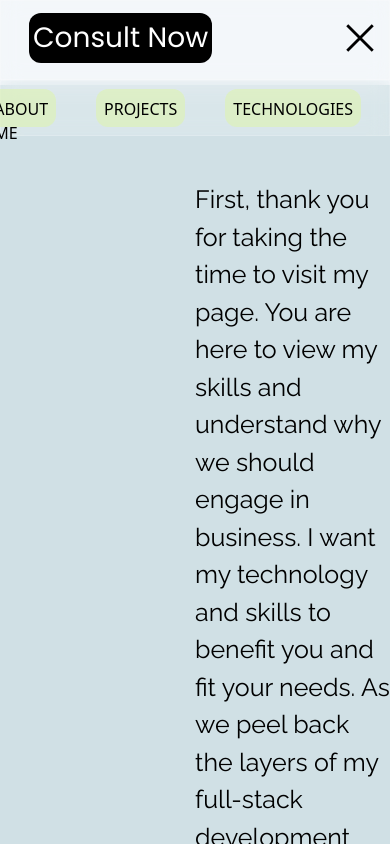
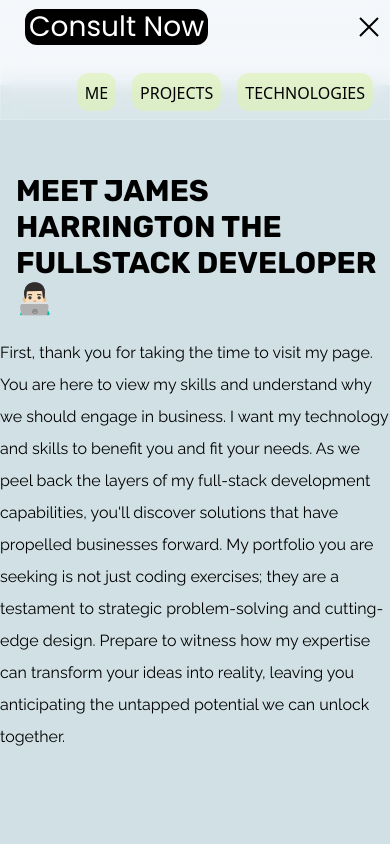
Before and after one commit to 00gigs/PersonalPortfolio, a React (Create React App) app: page / in a window 390 px wide. Both pictures are taken after a click on the icon 360 px from the left and 38 px from the top of the page. Built offline with nearby package versions, Linux system fonts and the light colour scheme.

Commit message:
updated UI to be mobile responsive

```diff
--- a/src/App.css
+++ b/src/App.css
@@ -24,9 +24,34 @@
 /*Carousel swiping*/
 
 .swiper {
-  width: 65%;
+  width: 100%;
   height: 60%;
 
+}
+
+
+@media (min-width: 640px) { /* Tailwind's 'sm' breakpoint */
+  .swiper {
+    width: 75%; /* Adjust as needed */
+  }
+}
+
+@media (min-width: 768px) { /* Tailwind's 'md' breakpoint */
+  .swiper {
+    width: 66.666667%; /* Adjust as needed */
+  }
+}
+
+@media (min-width: 1024px) { /* Tailwind's 'lg' breakpoint */
+  .swiper {
+    width: 50%; /* Adjust as needed */
+  }
+}
+
+@media (min-width: 1280px) { /* Tailwind's 'xl' breakpoint */
+  .swiper {
+    width:75%; /* Adjust as needed */
+  }
 }
 
 .swiper-slide {
--- a/src/App.js
+++ b/src/App.js
@@ -30,12 +30,12 @@ function App() {
     <div className="  bg-slate-100">
       <Navbar ref={sectionRef} scrollToSection={scrollToSection} AboutSectionRef={AboutSectionRef} projectsRef={projectsSectionRef} technologiesRef={technologiesSectionRef} contactRef={contactRef}/>
       {/**fill in styled divs with components that make up application */}
-      <div className="bg-[#88b5bb51] h-[90vh] w-full  sectional ">
+      <div className="bg-[#88b5bb51] min-h-[90vh] w-full  sectional ">
         {/**make |hero section| sections with styled div*/}
-        <div className="grid  grid-cols-2 items-center">
+        <div className="grid grid-cols-1 sm:grid-cols-2 items-center">
           <Header />
           {/**Main title or welcome message */}
-          <p className="flex justify-start font-raleway font-thin text-[25px] mt-[6rem]">
+          <p className="font-raleway font-thin text-[16px] lg:text-[25px] mt-12 sm:mt-24 md:mt-[6rem] leading-loose sm:leading-loose md:leading-loose text-left sm:text-left">
             First, thank you for taking the time to visit my page. You are here
             to view my skills and understand why we should engage in business. I
             want my technology and skills to benefit you and fit your needs. As
@@ -87,7 +87,7 @@ function App() {
 
         {/**put carousel displaying projects HERE in a seperate component*/}
       </div>
-      <div ref={technologiesSectionRef} className="bg-[#c1a03fd5] h-[100vh] w-full snap-center">
+      <div ref={technologiesSectionRef} className="bg-[#c1a03fd5] min-h-[100vh] w-full snap-start">
 <div class="custom-shape-divider-top-1712164460">
     <svg data-name="Layer 1" xmlns="http://www.w3.org/2000/svg" viewBox="0 0 1200 120" preserveAspectRatio="none">
         <path d="M321.39,56.44c58-10.79,114.16-30.13,172-41.86,82.39-16.72,168.19-17.73,250.45-.39C823.78,31,906.67,72,985.66,92.83c70.05,18.48,146.53,26.09,214.34,3V0H0V27.35A600.21,600.21,0,0,0,321.39,56.44Z" class="shape-fill" fill="#2c5d63"></path>
@@ -96,21 +96,21 @@ function App() {
 
         <Technologies />
       </div>
-      <div ref={AboutSectionRef} className="bg-[#e3cccc] h-[90vh] w-full  sectional">
+      <div ref={AboutSectionRef} className="bg-[#e3cccc] min-h-[90vh] w-full  sectional">
         {/**make sections with styled div*/}
         {/**image blob*/}
 <Portrait/>
         {/**image blob */}
       </div>
-      <div ref={contactRef} className="bg-[#2c5d63] h-[90vh] w-full  sectional">
+      <div ref={contactRef} className="bg-[#2c5d63] min-h-[90vh] w-full  snap-start">
         {/**make sections with styled div*/}
-        <div className="grid grid-cols-2">
-          <div className="flex items-center justify-center gap-6">
-            <a href="https://www.linkedin.com/in/james-h-259282273/" className="inline-block p-1 rounded-lg hover:bg-blue-600">
-          <FaLinkedin className="text-[150px]"/>
+        <div className="flex flex-col items-center justify-center md:grid md:grid-cols-2 md:gap-4 p-4">
+          <div className="flex flex-col items-center justify-center mt-4 md:mt-0">
+            <a href="https://www.linkedin.com/in/james-h-259282273/" className="mb-2 md:mb-0 p-1 rounded-lg hover:bg-blue-600">
+          <FaLinkedin className="text-[75px] md:text-[150px]"/>
             </a>
-            <a href="https://github.com/00gigs" className="inline-block p-1 rounded-full hover:bg-white">
-          <FaGithub className="text-[150px]"/>
+            <a href="https://github.com/00gigs" className="p-1 rounded-full hover:bg-white">
+          <FaGithub className="text-[75px] md:text-[150px]"/>
             </a>
           </div>
           <div>
--- a/src/components/Header.jsx
+++ b/src/components/Header.jsx
@@ -26,9 +26,9 @@ const Header = () => {
 
 
   return (
-    <div>
+    <div className="mb-12">
        {/* Apply the ref to your text element */}
-       <h1 ref={textRef}  className='font-rubik font-bold text-5xl ml-4 mt-7 '>MEET JAMES HARRINGTON THE FULLSTACK DEVELOPER👨🏻‍💻</h1>
+       <h1 ref={textRef}  className='font-rubik font-bold text-3xl ml-4 mt-3 md:text-5xl'>MEET JAMES HARRINGTON THE FULLSTACK DEVELOPER👨🏻‍💻</h1>
     </div>
   )
 }
--- a/src/components/Technologies.jsx
+++ b/src/components/Technologies.jsx
@@ -11,12 +11,12 @@ const Technologies = () => {
   return (
     <div>
       <div className="font-roboto font-bold text-4xl moving-text tracking-widest  shadow-2xl bg-slate-300 p-1 rounded-xl">
-        TECHNOLOGY TOOLBOX 🧰
+         TOOLBOX 🧰
       </div>
-      <div className="grid  grid-rows-3 grid-flow-col  mt-14 ml-[2rem] gap-5">
+      <div className="grid grid-cols-1 sm:grid-cols-2 md:grid-cols-3 lg:grid-cols-5 mt-14 ml-[2rem] gap-5">
         <div>
           <FaReact className="text-[3rem] bg-[#2fa2cc] rounded-xl" />
-          <p className=" font-roboto mt-3 ">
+          <p className=" font-roboto mt-3 text-sm md:text-base lg:text-lg ">
             Enables interactive user interfaces with reusable components,
             virtual DOM for efficient updates, and a vast ecosystem for web app
             development.
--- a/src/components/navbar.jsx
+++ b/src/components/navbar.jsx
@@ -17,9 +17,9 @@ const Navbar = ({ scrollToSection, AboutSectionRef, projectsRef, technologiesRef
   }
 
   return (
-    <div className='sticky top-0'>
-    <div className='font-noto-sans text-[34px]  h-[80px]  glass-effect'>
-      <div ref={containerRef}  className='flex justify-between w-full items-center p-3'>
+    <div className='sticky top-0 z-50'>
+    <div className='font-noto-sans text-lg md:text-[34px] h-16 md:h-[80px] glass-effect'>
+      <div ref={containerRef}  className='flex justify-between items-center p-2 md:p-3'>
         <div  className='ml-[1rem] bg-black text-white rounded-xl text-[28px] p-1 font-poppins uppercase hover:text-green-100 hover:duration-500 hover:tracking-widest'>
       <button onClick={()=>scrollToSection(contactRef)}>
           Consult Now{/**once clicked should snap scroll to contact forum  */}
@@ -28,16 +28,16 @@ const Navbar = ({ scrollToSection, AboutSectionRef, projectsRef, technologiesRef
       <div className='flex gap-6'>
       </div>
         <div className='cursor-pointer'>
-        {!openMenu && <RiMenu5Line onClick={toggle} />}
-        {openMenu && <GrClose onClick={toggle} />}
+        {!openMenu && <RiMenu5Line className='text-2xl md:text-3xl' onClick={toggle} />}
+        {openMenu && <GrClose className='text-2xl md:text-3xl' onClick={toggle} />}
         </div>
       </div>
     </div>
     <div>
 
  {openMenu && (<div className='flex glass-effect h-14 justify-end'
-><ul className='flex gap-10 my-2 mr-7'>
-  <li className='cursor-pointer bg-[#ddf3b29f] rounded-xl p-2 hover:bg-[#ddf3b2ed]' onClick={() => scrollToSection(AboutSectionRef)}>ABOUT ME</li>
+><ul className='flex gap-4 md:gap-10 my-2 mr-4 md:mr-7'>
+  <li className='cursor-pointer bg-[#ddf3b29f] rounded-xl p-2 hover:bg-[#ddf3b2ed]' onClick={() => scrollToSection(AboutSectionRef)}>ME</li>
   <li className='cursor-pointer bg-[#ddf3b29f] rounded-xl p-2 hover:bg-[#ddf3b2ed]' onClick={() => scrollToSection(projectsRef)}>PROJECTS</li>
   <li className='cursor-pointer bg-[#ddf3b29f] rounded-xl p-2 hover:bg-[#ddf3b2ed]' onClick={() => scrollToSection(technologiesRef)}>TECHNOLOGIES</li>
 </ul>
--- a/src/components/portrait.js
+++ b/src/components/portrait.js
@@ -2,21 +2,22 @@ import React from 'react'
 import image from '../images/me.jpg'
 const Portrait = () => {
   return (
-    <div>
-        <svg viewBox="15 16 200 200" xmlns="http://www.w3.org/2000/svg">
-    <clipPath id="clipBlob">
-      <path d="M21.4,-39.7C28.7,-28.6,36.2,-24.3,46.3,-16.9C56.3,-9.4,68.9,1.1,72.1,13.5C75.2,25.9,69,40.2,59.4,51.8C49.8,63.5,36.9,72.5,24.1,71.5C11.2,70.5,-1.5,59.4,-16.1,55.1C-30.7,50.7,-47.2,52.9,-55.7,46.4C-64.1,39.9,-64.6,24.6,-63.1,11.3C-61.5,-2,-58,-13.5,-55.2,-27.6C-52.4,-41.7,-50.4,-58.6,-41.4,-68.8C-32.3,-79.1,-16.2,-82.8,-4.6,-75.7C7.1,-68.6,14.1,-50.8,21.4,-39.7Z" transform="translate(55 65)  scale(0.6)" />
-    </clipPath>
-    <image href={image} width="100" height="100" clip-path="url(#clipBlob)" />
-    <text x="35" y="90" fontSize="6" fill="black" fontFamily='Rubik'>More of James</text>
-    <text x="45" y="99" fontSize="6" fill="black" fontFamily='Rubik'>from James...</text>
-  {/* Text element for to the right of the blob */}
-  <foreignObject x="110" y="18" width="100" height="111">
-  <div xmlns="http://www.w3.org/1999/xhtml" style={{fontSize:'4pt', fontFamily: 'Rubik', color: 'black', textAlign:'center', backgroundColor:'hsl(73 33% 86% / 0.5)', height:'6.9rem', borderRadius:'2%', padding:'.6pt'}}>
-    Why do I love development so much? I love the rush I gain when I solve a problem after it left me stumped for a couple days or few hours. I love the creativity process that goes into  development from planning to designing to implementing . I love that I can  utilize my skills where I can solve real world issues via technology, just simply by typing on a computer. As long as its an idea that can be in words or an image, I will purse that vision  with technologies. The only difference between a dream and real life is that only you can see your dream. technology always others to see that dream.
-  </div>
-</foreignObject>
-    </svg>
+   <div className="flex flex-col md:flex-row items-center text-center md:space-x-4">
+      {/* SVG Blob with Image */}
+      <div className="w-full max-w-xs md:max-w-none">
+        <svg viewBox="0 -30 200 200" xmlns="http://www.w3.org/2000/svg">
+          <clipPath id="clipBlob">
+            <path fill="#FF0066" d="M49.4,-78.4C64.5,-70.2,76.8,-55,80.3,-39C83.8,-23,78.5,-11.5,78.6,2.2C78.7,15.8,84.1,31.5,76.6,41.7C69.2,51.8,48.8,56.3,31.4,65.8C14,75.3,-0.4,89.9,-16.3,89C-32.2,88.1,-64.4,71.7,-75.2,52.4C-85.9,33.1,-75.3,10.9,-67.8,-7.7C-60.3,-26.2,-55.9,-40.1,-44.9,-54.8C-33.9,-69.5,-16.9,-85,2.3,-88.4C21.5,-91.8,43,-83.6,49.4,-78.4Z" transform="translate(100 100)" />
+          </clipPath>
+          <image href={image} width="200" height="200" clip-path="url(#clipBlob)" />
+        </svg>
+      </div>
+
+      {/* Text Content */}
+      <div className=" font-rubik w-full max-w-xs md:max-w-none bg-opacity-50 bg-white p-4 rounded-lg shadow text-base lg:text-[20px]">
+      Why do I love development so much? I love the rush I gain when I solve a problem after it left me stumped for a couple days or few hours. I love the creativity process that goes into  development from planning to designing to implementing . I love that I can  utilize my skills where I can solve real world issues via technology, just simply by typing on a computer. As long as its an idea that can be in words or an image, I will purse that vision  with technologies. The only difference between a dream and real life is that only you can see your dream. Technology allows others to see that dream.
+
+      </div>
     </div>
   )
 }
```
